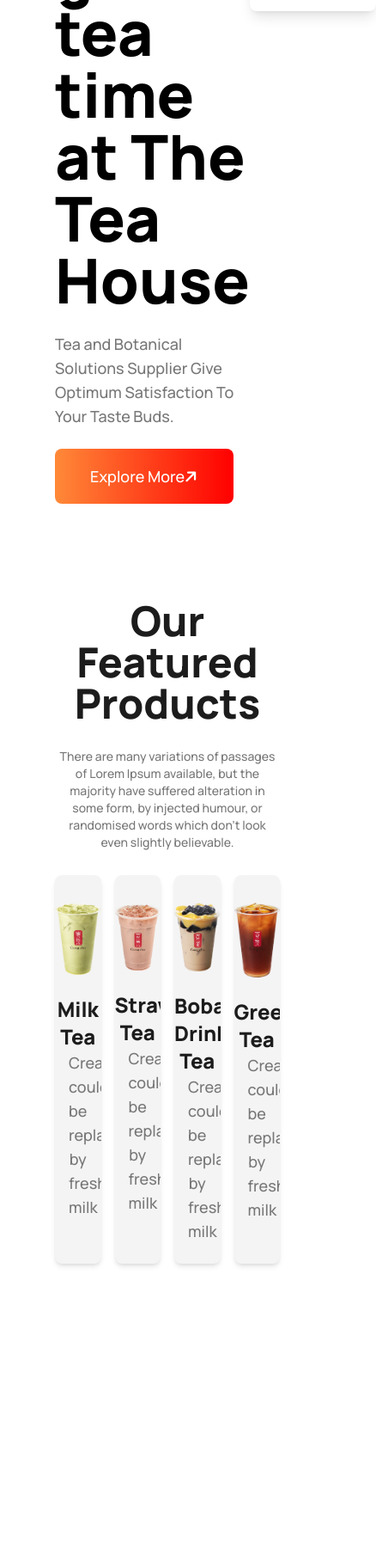
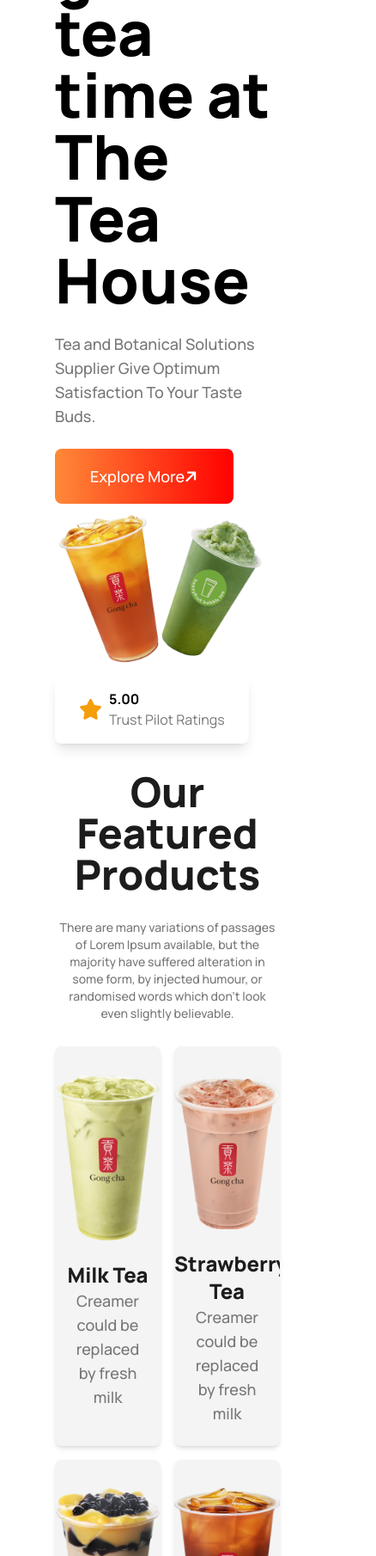
Before and after one commit to dev-miraz/tea-page-repo, a plain HTML site: page images/index.html in a window 390 px wide. Shown: the part 190-2000 px from the top of the page at 86% size, 438 px wide, since content can reach past the window. Before the commit the page ends 1692 px from the top, so only its background shows below. Drawn offline with nearby package versions, Linux system fonts and the light colour scheme.

Commit message:
responsive1 testing

```diff
--- a/images/index.html
+++ b/images/index.html
@@ -38,7 +38,7 @@
   </head>
   <body>
     <main class="manrope max-w-screen-xl mx-auto px-16 lg:px-28">
-      <header class="flex pt-12 mb-20">
+      <header class="lg:flex pt-12 mb-20">
         <div>
           <!-- section of text -->
           <h1 class="font-extrabold text-7xl">
@@ -78,7 +78,7 @@
         <p class="text-[#777777] text-sm font-medium my-7">There are many variations of passages of Lorem Ipsum available, but the majority have suffered alteration in some form, by injected humour, or randomised words which don't look even slightly believable.</p>
     </div>
     <!-- grid items -->
-     <div class="grid grid-cols-4 gap-4 text-center">
+     <div class="grid grid-cols-2 gap-4 text-center sm:grid-cols-3 lg:grid-cols-4">
      <div class="rounded-lg bg-[#F4F4F4] overflow-hidden shadow-md">
       <img class="m-auto pt-8" src="./tea-1.png" alt="">
       <h2 class="font-extrabold text-[#1C1C1C] text-2xl mt-6">Milk Tea</h2>
```
